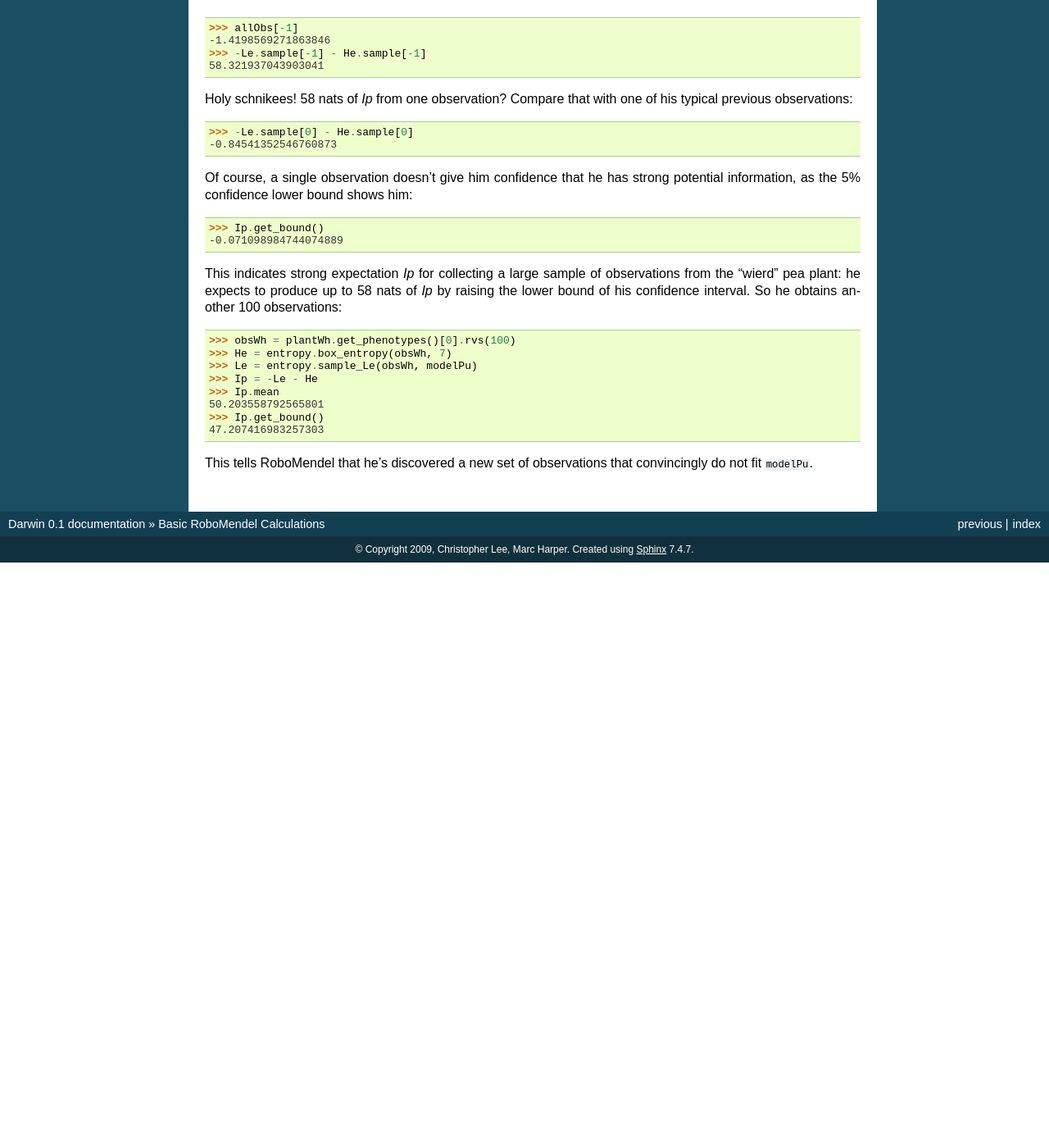
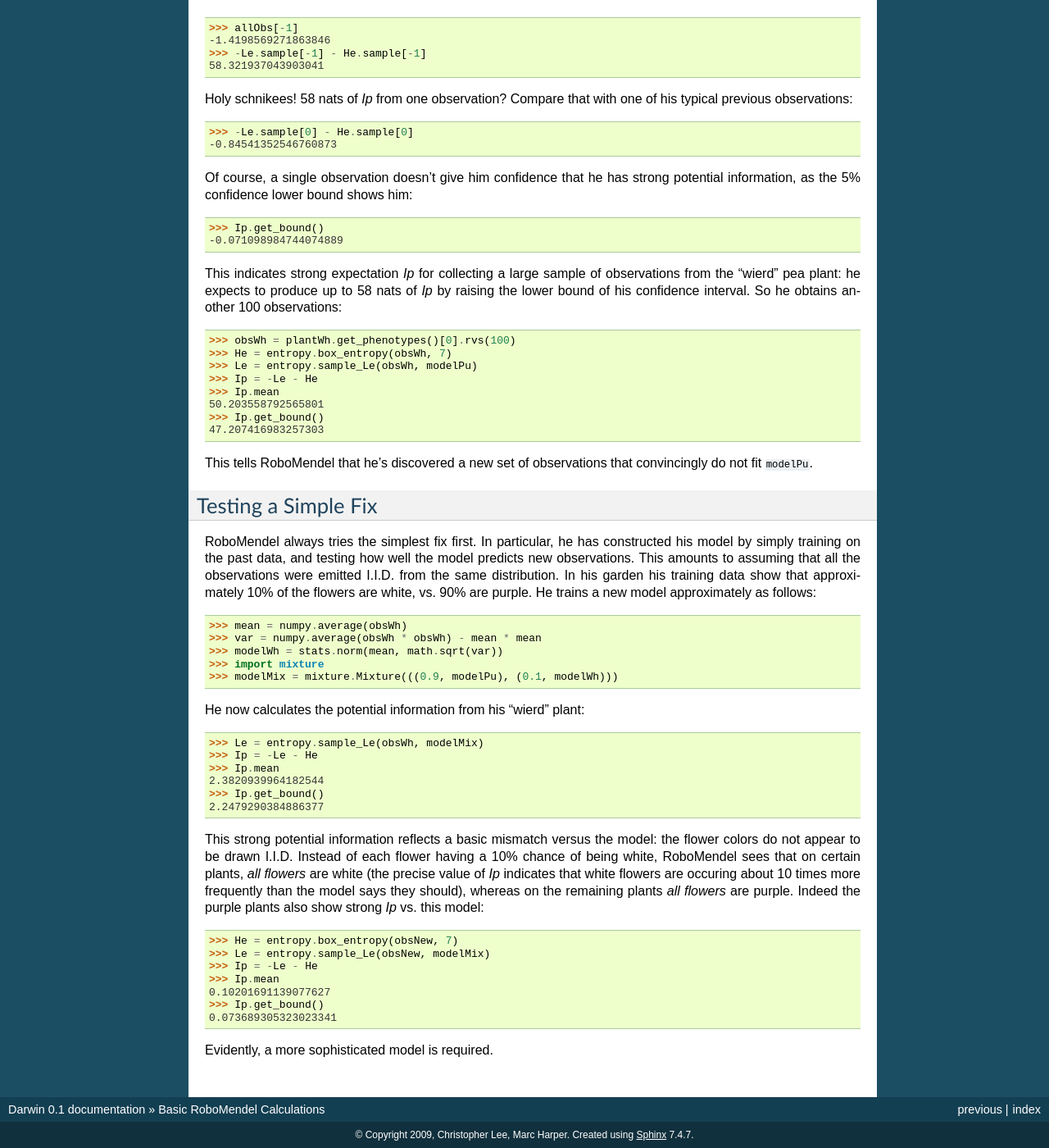
Before and after one commit to cjlee112/darwin, a Sphinx documentation site: the page built from doc/tutorials/robomendel1.rst, in a window 1280 px wide and 1400 px high, scrolled down 1126 px. Shown: the whole window at 82% size. Built offline with Sphinx 7.4.7, drawn with Linux system fonts in a browser that asks for light colours; before the commit the page ends 1812 px from its top, so only the background shows below that.

Commit message:
added IID model test to tutorial

```diff
--- a/doc/tutorials/robomendel1.rst
+++ b/doc/tutorials/robomendel1.rst
@@ -99,3 +99,49 @@ his confidence interval.  So he obtains another 100 observations::
 
 This tells RoboMendel that he's discovered a new set of
 observations that convincingly do not fit ``modelPu``.
+
+Testing a Simple Fix
+--------------------
+
+RoboMendel always tries the simplest fix first.  In particular,
+he has constructed his model by simply training on the past data,
+and testing how well the model predicts new observations.  This
+amounts to assuming that all the observations were emitted I.I.D.
+from the same distribution.  In his garden his training data show
+that approximately 10% of the flowers are white, vs. 90% are purple.
+He trains a new model approximately as follows::
+
+   >>> mean = numpy.average(obsWh)
+   >>> var = numpy.average(obsWh * obsWh) - mean * mean
+   >>> modelWh = stats.norm(mean, math.sqrt(var))
+   >>> import mixture
+   >>> modelMix = mixture.Mixture(((0.9, modelPu), (0.1, modelWh)))
+
+He now calculates the potential information from his "wierd" plant::
+
+   >>> Le = entropy.sample_Le(obsWh, modelMix)
+   >>> Ip = -Le - He
+   >>> Ip.mean
+   2.3820939964182544
+   >>> Ip.get_bound()
+   2.2479290384886377
+
+This strong potential information reflects a basic mismatch
+versus the model: the flower colors do not appear to be drawn I.I.D.
+Instead of each flower having a 10% chance of being white, RoboMendel
+sees that on certain plants, *all flowers* are white
+(the precise value of *Ip*
+indicates that white flowers are occuring about 10 times more frequently
+than the model says they should), whereas on the
+remaining plants *all flowers* are purple.  Indeed the purple plants
+also show strong *Ip* vs. this model::
+
+   >>> He = entropy.box_entropy(obsNew, 7)
+   >>> Le = entropy.sample_Le(obsNew, modelMix)
+   >>> Ip = -Le - He
+   >>> Ip.mean
+   0.10201691139077627
+   >>> Ip.get_bound()
+   0.073689305323023341
+
+Evidently, a more sophisticated model is required.
```
